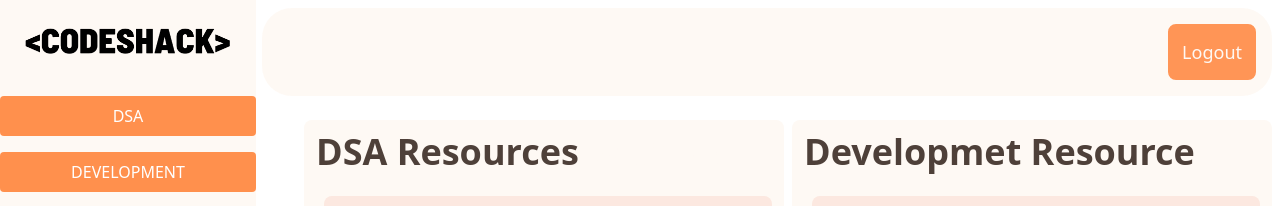
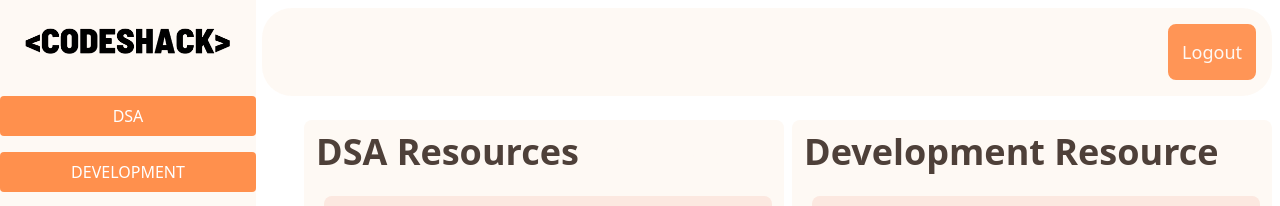
Before and after one commit to techhub-community/csoc_dashboard, a Next.js app: page / in a window 1280 px wide. Shown: the top 206 px of the page. Built offline with nearby package versions, Linux system fonts and the light colour scheme.

Commit message:
resources background fixed

```diff
--- a/components/Resource/dev.tsx
+++ b/components/Resource/dev.tsx
@@ -5,9 +5,9 @@ export default function Dev() {
   const commonStyle = "box-border p-3 bg-cream rounded-lg ml-2";
   return (
     <>
-      <div className="text-lightblack p-3 h-max md:h-64 w-max md:w-1/2  rounded-lg bg-whitish my-2 mr-3 md:mr-2">
+      <div className="text-lightblack p-3 h-max md:h-full w-max md:w-1/2  rounded-lg bg-whitish my-2 mr-3 md:mr-2">
         <h2 className="text-4xl font-bold ml-3 md:ml-0 ">
-          Developmet Resource
+          Development Resource
         </h2>
         <div className="text-3xl mt-6 overflow-y-auto w-6/6 h-max sm:Overflow-x-auto">
           <div className="flex flex-col space-y-2">
--- a/components/Resource/dsa.tsx
+++ b/components/Resource/dsa.tsx
@@ -5,7 +5,7 @@ export default function Dsa() {
   const commonStyle = 'box-border p-3 bg-cream rounded-lg ml-2';
   return (
     <>
-      <div className="text-lightblack p-3 h-max md:h-64 w-max md:w-1/2  rounded-lg bg-whitish my-2 mr-3 md:mr-2">
+      <div className="text-lightblack p-3 h-max md:h-full w-max md:w-1/2  rounded-lg bg-whitish my-2 mr-3 md:mr-2">
         <h2 className="text-4xl font-bold ml-0 md:ml-0">DSA Resources <span className='text-whitish'>with do</span> </h2>
         <div className="text-3xl mt-6 overflow-y-auto w-6/6 h-max sm:Overflow-x-auto">
           <div className="flex flex-col space-y-2">
```
